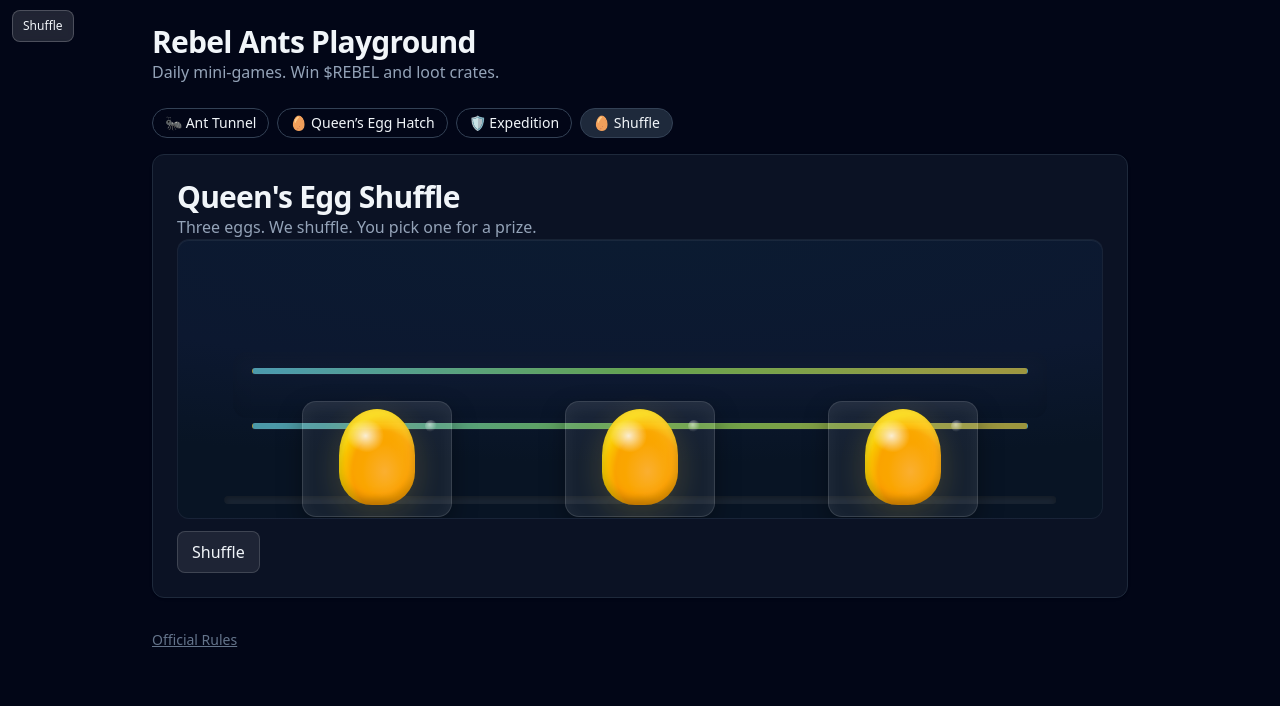
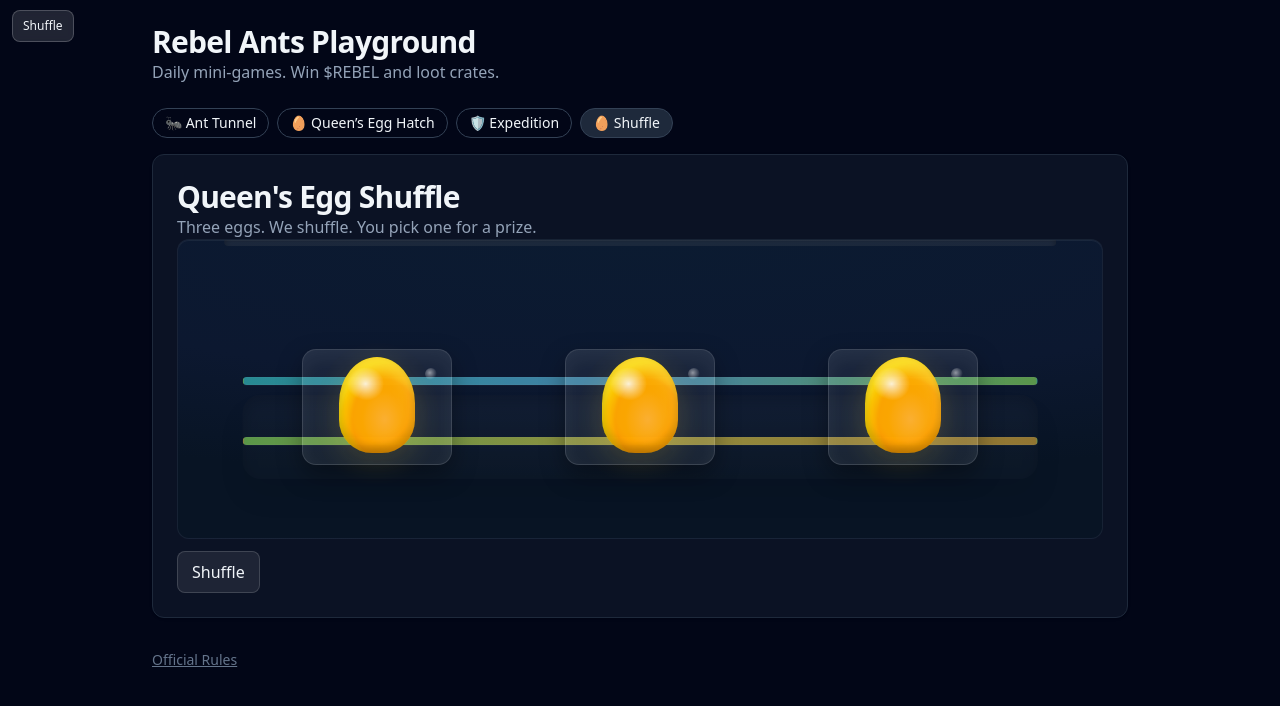
Before and after one commit to D1stknight/rebelants-playground, a Next.js app: page / in a window 1280 px wide. Both pictures are taken after a click on the button "🥚 Shuffle". Shown: the top 706 px of the page. Built offline with nearby package versions, Linux system fonts and the light colour scheme.

Commit message:
Update globals.css

```diff
--- a/styles/globals.css
+++ b/styles/globals.css
@@ -861,3 +861,47 @@ body { @apply bg-slate-950 text-slate-100; }
 .pm-rare   .prize-crate{ background-color:#2563eb; outline:2px solid rgba(147,197,253,.55); box-shadow: 0 0 24px rgba(59,130,246,.4); }
 .pm-ultra  .prize-crate{ background-color:#a21caf; outline:2px solid rgba(244,63,94,.55);  box-shadow: 0 0 28px rgba(244,63,94,.5); }
 .pm-none   .prize-crate{ display:none; }
+
+/* ===== RA Shuffle v1.5 hard overrides (scoped) ===== */
+.ra-shuffle2 .shuffle-scene { position: relative; height: 300px; overflow: hidden; }
+
+/* Center each card on its left:% using translate(-50%,-50%),
+   and lock the vertical anchor so hover never slides sideways. */
+.ra-shuffle2 .egg-card{
+  position: absolute;
+  top: 56% !important;
+  left: 50%; /* base (will be overridden per card inline style) */
+  transform: translate(-50%, -50%) !important;
+  z-index: 25;
+  pointer-events: none;
+}
+.ra-shuffle2 .egg-card.can-pick{ pointer-events: auto; cursor: pointer; }
+.ra-shuffle2 .egg-card:hover{
+  transform: translate(-50%, -50%) translateY(-2px) !important;
+}
+
+/* Keep the progress bar looking right */
+.ra-shuffle2 .shuffle-progress{
+  position: relative; margin-top: 12px; height: 8px;
+  border-radius: 999px; background: rgba(255,255,255,.08);
+  box-shadow: inset 0 2px 6px rgba(0,0,0,.35);
+  overflow: hidden;
+}
+.ra-shuffle2 .shuffle-progress > div{
+  height: 100%;
+  background: linear-gradient(90deg,#00ffd0,#9cfffe,#faff9c);
+  transition: width .2s ease;
+}
+
+/* Make the strip and rails truly centered so your lane math (21.5/50/78.5) lines up */
+.ra-shuffle2 .strip{
+  position: absolute;
+  left: 50%; top: 52%;
+  transform: translateX(-50%);
+  width: 86%; height: 84px; border-radius: 18px;
+  background: linear-gradient(180deg, rgba(255,255,255,.10), rgba(255,255,255,.06));
+  box-shadow: inset 0 6px 14px rgba(0,0,0,.45), 0 18px 28px rgba(0,0,0,.25);
+}
+.ra-shuffle2 .rail{ position: absolute; left: 50%; transform: translateX(-50%); width: 86%; height: 8px; border-radius: 999px; }
+.ra-shuffle2 .rail-top{ top: 46%; background: linear-gradient(90deg,#4ee0de,#7ad1ff,#a1ff70); opacity:.55; }
+.ra-shuffle2 .rail-bottom{ top: 66%; background: linear-gradient(90deg,#a1ff70,#f7e65d,#ffbf4a); opacity:.55; }
```
